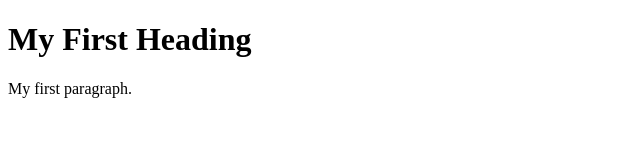
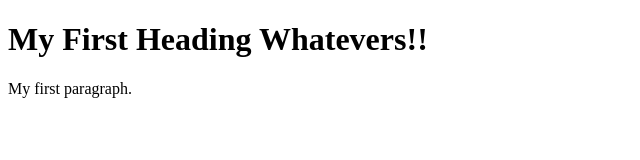
Before and after one commit to MythiliJ/Github1, a plain HTML site: page index.html in a window 1280 px wide. Shown: the whole page, without its empty margins (0-640 px from the left). Drawn offline with Linux system fonts and the light colour scheme.

Commit message:
added more in h1

```diff
--- a/index.html
+++ b/index.html
@@ -2,7 +2,7 @@
 <html>
 <body>
 <title>INDEX PAGE </title>
-<h1>My First Heading</h1>
+<h1>My First Heading Whatevers!!</h1>
 <p>My first paragraph.</p>
 
 </body>
```
